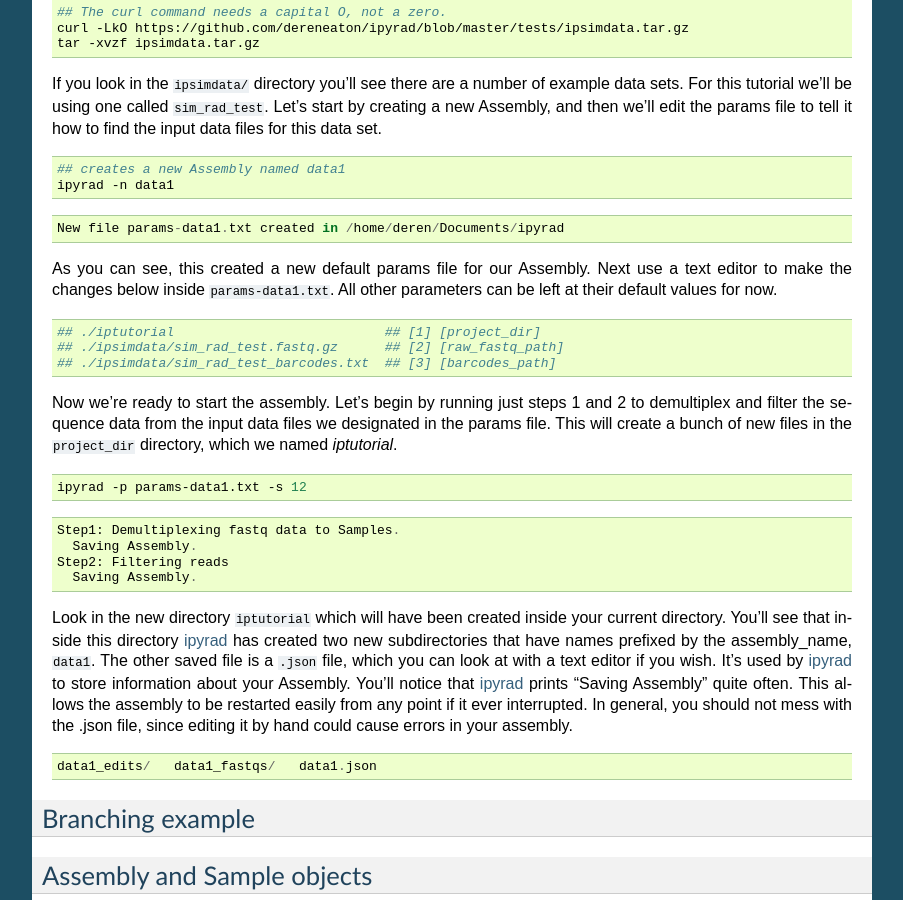
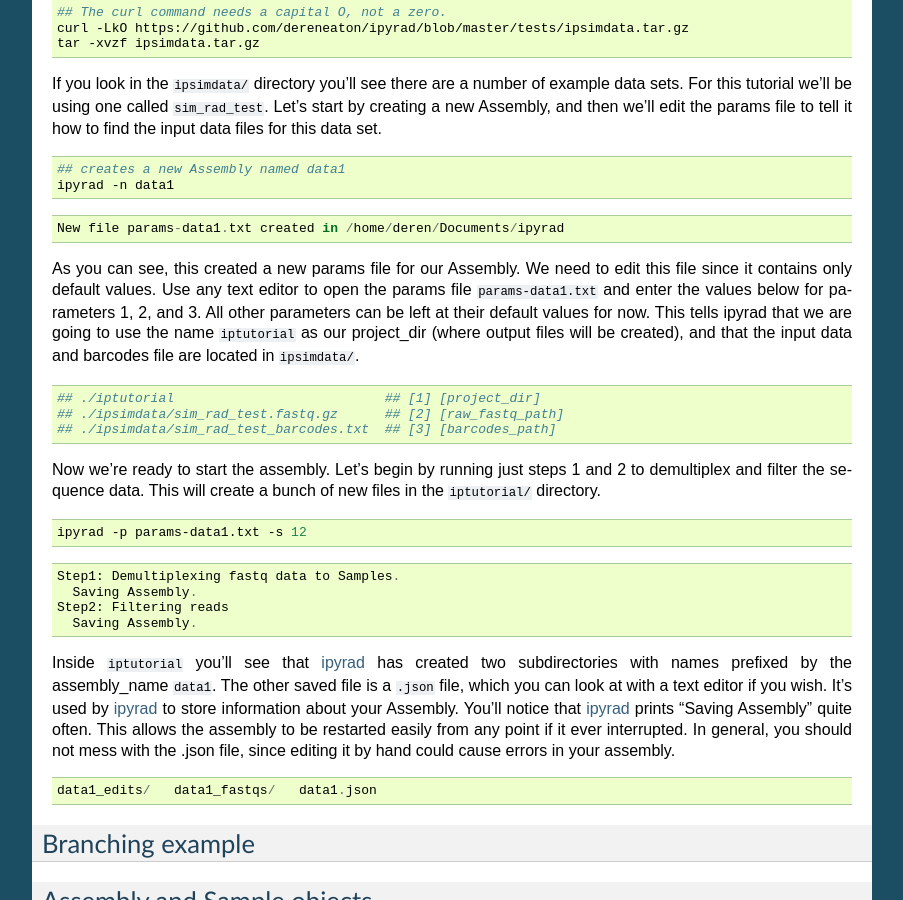
Before and after one commit to dereneaton/ipyrad, a Sphinx documentation site: the page built from docs/tutorial_advanced_cli.rst, in a window 1280 px wide and 900 px high, scrolled down 1266 px. Shown: the whole window, without its empty margins (198-1101 px from the left). Built offline with Sphinx 7.4.7, drawn with Linux system fonts in a browser that asks for light colours; pages that are not in the unit, such as notebooks, are missing from menus; the version number is read from the project's files by our own code.

Commit message:
advanced tutorial working

```diff
--- a/docs/tutorial_advanced_cli.rst
+++ b/docs/tutorial_advanced_cli.rst
@@ -107,9 +107,13 @@ tell it how to find the input data files for this data set.
     New file params-data1.txt created in /home/deren/Documents/ipyrad
 
 
-As you can see, this created a new default params file for our Assembly.
-Next use a text editor to make the changes below inside ``params-data1.txt``.
-All other parameters can be left at their default values for now.
+As you can see, this created a new  params file for our Assembly. We need to
+edit this file since it contains only default values. Use any text editor to
+open the params file ``params-data1.txt`` and enter the values
+below for parameters 1, 2, and 3. All other parameters can be left at their
+default values for now. This tells ipyrad that we are going to use the name
+``iptutorial`` as our project_dir (where output files will be created), and
+that the input data and barcodes file are located in ``ipsimdata/``.
 
 .. parsed-literal::
 
@@ -119,9 +123,8 @@ All other parameters can be left at their default values for now.
 
 
 Now we're ready to start the assembly. Let's begin by running just steps 1 and 2
-to demultiplex and filter the sequence data from the input data files we designated
-in the params file. This will create a bunch of new files in the ``project_dir``
-directory, which we named `iptutorial`.
+to demultiplex and filter the sequence data. This will create a bunch of new
+files in the ``iptutorial/`` directory.
 
 .. code:: bash
 
@@ -135,23 +138,21 @@ directory, which we named `iptutorial`.
     Step2: Filtering reads
       Saving Assembly.
 
-Look in the new directory ``iptutorial`` which will have been created inside
-your current directory. You'll see that inside this directory ipyrad_ has
-created two new subdirectories that have names prefixed by the
-assembly_name, ``data1``. The other saved file is a ``.json`` file,  which you
-can look at with a text editor if you wish. It's used by ipyrad_ to store
-information about your Assembly. You'll notice that ipyrad_ prints "Saving Assembly"
-quite often. This allows the assembly to be restarted easily from any point
+
+Inside ``iptutorial`` you'll see that ipyrad_ has created two subdirectories
+with names prefixed by the assembly_name ``data1``. The other saved file is a
+``.json`` file,  which you can look at with a text editor if you wish.
+It's used by ipyrad_ to store information about your Assembly.
+You'll notice that ipyrad_ prints "Saving Assembly" quite often.
+This allows the assembly to be restarted easily from any point
 if it ever interrupted. In general, you should not mess with the .json file,
 since editing it by hand could cause errors in your assembly.
-
 
 .. code:: bash
     ls ./iptutorial
 
 .. parsed-literal::
     data1_edits/   data1_fastqs/   data1.json
-
 
 
 Branching example
```
Also changed, not shown: docs/tutorial_intro_cli.rst (+4 -7 lines).
